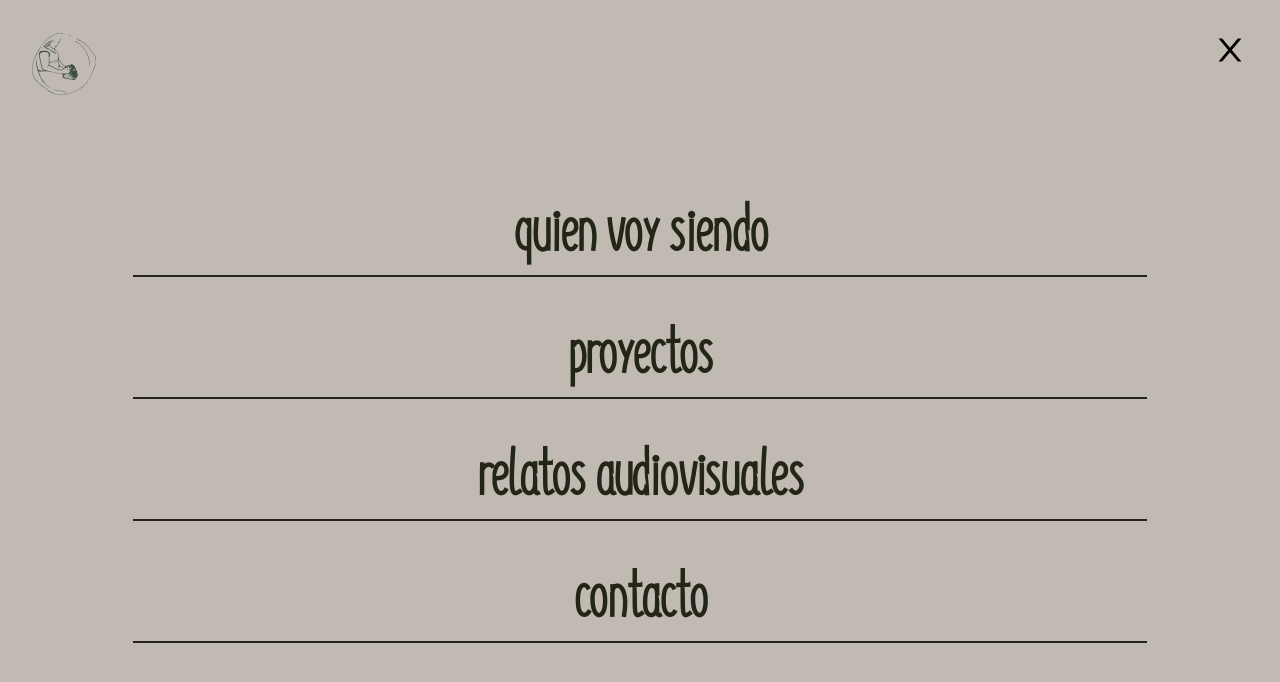
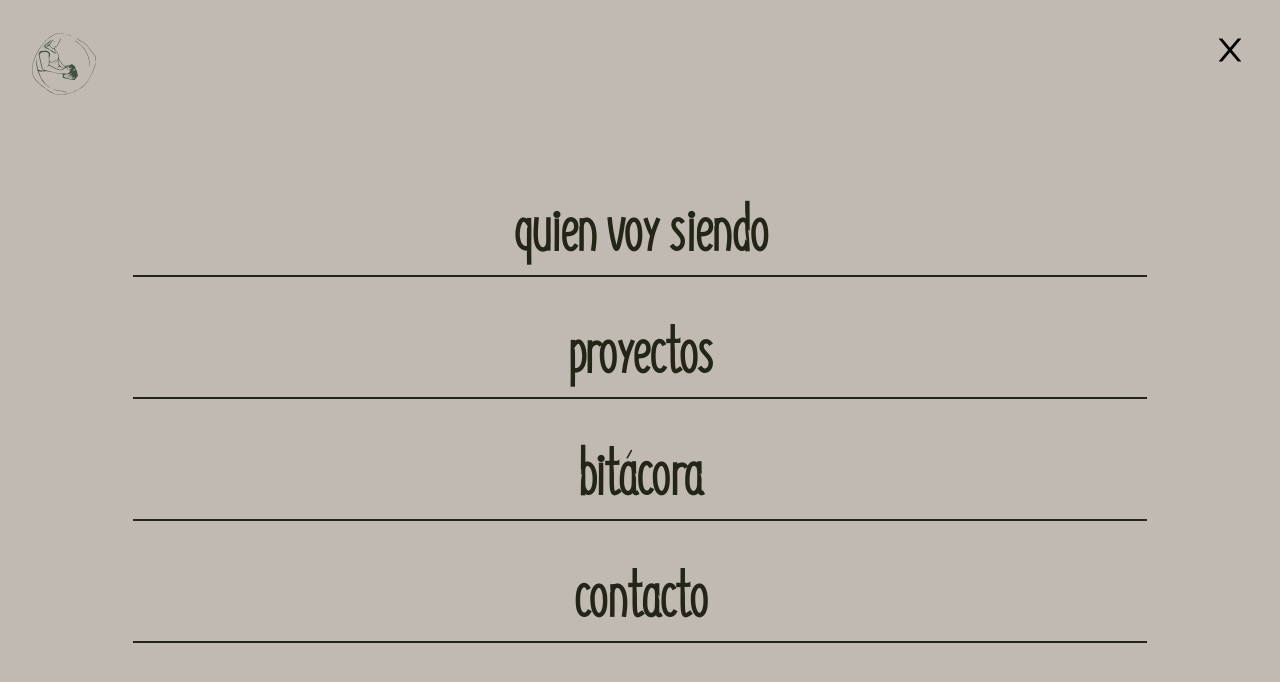
Before and after one commit to Tomasscattini/vaikuntha, a React (Create React App) app: page / in a window 1280 px wide. Both pictures are taken after a click on the element 1228 px from the left and 44 px from the top of the page. Shown: the top 682 px of the page. Built offline with nearby package versions, Linux system fonts and the light colour scheme; no server answers; what @contentful/rich-text-types would draw is missing.

Commit message:
Feature: Change posts pages names to bitacora and link them on menu.

```diff
--- a/src/App.js
+++ b/src/App.js
@@ -6,10 +6,10 @@ import {
     ContactPage,
     EntreMujeresPage,
     LandingPage,
+    PostDetailsPage,
+    PostsListPage,
     ProjectsPage,
     RelatosVisualesPage,
-    RelatosVisualesDetailsPage,
-    RelatosVisualesListPage,
     TallerAdentroPage
 } from 'pages';
 
@@ -23,8 +23,8 @@ const App = () => {
             <Route path="/proyectos/entre-mujeres-y-el-barro" exact element={<EntreMujeresPage />} />
             <Route path="/proyectos/taller-adentro" exact element={<TallerAdentroPage />} />
             <Route path="/proyectos/relatos-visuales" exact element={<RelatosVisualesPage />} />
-            <Route path="/relatos/lista" exact element={<RelatosVisualesListPage />} />
-            <Route path="/relatos/:id" element={<RelatosVisualesDetailsPage />} />
+            <Route path="/bitacora" exact element={<PostsListPage />} />
+            <Route path="/bitacora/:id" element={<PostDetailsPage />} />
         </Routes>
     );
 };
--- a/src/components/common/Menu.js
+++ b/src/components/common/Menu.js
@@ -58,7 +58,7 @@ const Menu = ({ color = 'green', history }) => {
                             <Link to="/proyectos">Proyectos</Link>
                         </li>
                         <li className="menu-link" onClick={() => setIsMenuOpen(false)}>
-                            <Link to="/relatos">Relatos audiovisuales</Link>
+                            <Link to="/bitacora">Bitácora</Link>
                         </li>
                         <li className="menu-link" onClick={() => setIsMenuOpen(false)}>
                             <Link to="/contacto">Contacto</Link>
--- a/src/hooks/ContextProvider.js
+++ b/src/hooks/ContextProvider.js
@@ -8,16 +8,16 @@ export const AppContextProvider = (props) => {
     const [colorScheme, setColorScheme] = useState('beige');
     const [isAppNameVisible, setIsAppNameVisible] = useState(false);
     const [isAppLogoVisible, setIsAppLogoVisible] = useState(false);
-    const [isLoadingRelatos, setIsLoadingRelatos] = useState(false);
+    const [isLoadingPosts, setIsLoadingPosts] = useState(false);
     const [isMenuOpen, setIsMenuOpen] = useState(false);
     const [hideInitialAnimation, setHideInitialAnimation] = useState(false);
-    const [relatosVisuales, setRelatosVisuales] = useState([]);
+    const [posts, setPosts] = useState([]);
 
-    const getRelatos = useCallback(async () => {
-        setIsLoadingRelatos(true);
+    const getPosts = useCallback(async () => {
+        setIsLoadingPosts(true);
         const response = await contentfulService.getAllPosts();
-        setRelatosVisuales(response?.items || []);
-        setIsLoadingRelatos(false);
+        setPosts(response?.items || []);
+        setIsLoadingPosts(false);
     }, []);
 
     useEffect(() => {
@@ -32,13 +32,13 @@ export const AppContextProvider = (props) => {
     const value = {
         colorScheme,
         getProjectInfo,
-        getRelatos,
+        getPosts,
         hideInitialAnimation,
         isAppLogoVisible,
         isAppNameVisible,
-        isLoadingRelatos,
+        isLoadingPosts,
         isMenuOpen,
-        relatosVisuales,
+        posts,
         setColorScheme,
         setIsAppLogoVisible,
         setIsAppNameVisible,
--- a/src/pages/relatos-visuales/RelatoCard.js
+++ b/src/pages/bitacora/PostCard.js
@@ -2,11 +2,11 @@ import React from 'react';
 import clsx from 'clsx';
 import { Link } from 'react-router-dom';
 
-const RelatoCard = ({ className, id, item }) => {
+const PostCard = ({ className, id, item }) => {
     const { description, headerBg, thumbnail, title } = item;
 
     return (
-        <Link className={clsx(className, 'max-w-[300px] overflow-hidden')} to={`/relatos/${id}`}>
+        <Link className={clsx(className, 'max-w-[300px] overflow-hidden')} to={`/bitacora/${id}`}>
             <div className="h-[300px] w-full mx-auto">
                 <img
                     className="h-full object-cover"
@@ -20,4 +20,4 @@ const RelatoCard = ({ className, id, item }) => {
     );
 };
 
-export default RelatoCard;
+export default PostCard;
--- a/src/pages/relatos-visuales/RelatosVisualesDetailsPage.js
+++ b/src/pages/bitacora/PostDetailsPage.js
@@ -33,7 +33,7 @@ const RICHTEXT_OPTIONS = {
     }
 };
 
-const RelatosVisualesDetailsPage = () => {
+const PostDetailsPage = () => {
     const { id } = useParams();
 
     const { setColorScheme, setIsAppLogoVisible, setIsAppNameVisible } = useContextInfo();
@@ -81,4 +81,4 @@ const RelatosVisualesDetailsPage = () => {
     );
 };
 
-export default RelatosVisualesDetailsPage;
+export default PostDetailsPage;
--- a/src/pages/relatos-visuales/RelatosVisualesListPage.js
+++ b/src/pages/bitacora/PostsListPage.js
@@ -1,14 +1,14 @@
 import React, { useLayoutEffect } from 'react';
 import { useContextInfo } from 'hooks/ContextProvider';
-import RelatoCard from './RelatoCard';
+import PostCard from './PostCard';
 
-const RelatosVisualesListPage = () => {
-    const { getRelatos, isLoadingRelatos, relatosVisuales, setColorScheme, setIsAppLogoVisible, setIsAppNameVisible } =
+const PostsListPage = () => {
+    const { getPosts, isLoadingPosts, posts, setColorScheme, setIsAppLogoVisible, setIsAppNameVisible } =
         useContextInfo();
 
     useLayoutEffect(() => {
-        getRelatos();
-    }, [getRelatos]);
+        getPosts();
+    }, [getPosts]);
 
     useLayoutEffect(() => {
         setColorScheme('yellow');
@@ -22,10 +22,10 @@ const RelatosVisualesListPage = () => {
             <div className="w-5/6 xl:w-4/6 mx-auto">
                 <div className="py-20 min-h-[40vh]">
                     <h2 className="text-yellow text-4xl font-bold font-primary">
-                        relatos <span className="relative top-12 font-secondary text-8xl">audiovisuales</span>
+                        bitácora <span className="relative top-12 font-secondary text-8xl">relatos en movimiento</span>
                     </h2>
 
-                    <div className="text-beige text-lg">
+                    {/* <div className="text-beige text-lg">
                         <p className="mt-40">
                             Relatos Visuales es un proyecto donde eso que no tuvo lugar sale y se manifiesta con fuerza
                             animal.
@@ -34,15 +34,15 @@ const RelatosVisualesListPage = () => {
                             Deseamos que conecten con estos relatos/historias al igual que nosotras y llevarlos a
                             recorrer vidas y territorios.
                         </p>
-                    </div>
+                    </div> */}
                 </div>
                 <div className="pb-40">
-                    {isLoadingRelatos && <div>Cargando...</div>}
+                    {isLoadingPosts && <div>Cargando...</div>}
 
-                    {relatosVisuales && (
+                    {posts && (
                         <div className="grid grid-cols-1 md:grid-cols-2 lg:grid-cols-3 gap-8 justify-items-center">
-                            {relatosVisuales.map((relato) => (
-                                <RelatoCard
+                            {posts.map((relato) => (
+                                <PostCard
                                     className="mb-20"
                                     id={relato?.sys?.id}
                                     item={relato?.fields}
@@ -57,4 +57,4 @@ const RelatosVisualesListPage = () => {
     );
 };
 
-export default RelatosVisualesListPage;
+export default PostsListPage;
```
Also changed, not shown: src/pages/index.js (+4 -4 lines), src/pages/projects/RelatosVisualesPage.js (renamed from src/pages/relatos-visuales/RelatosVisualesPage.js), 1 other file (tests, documents, lock files or other folders).
